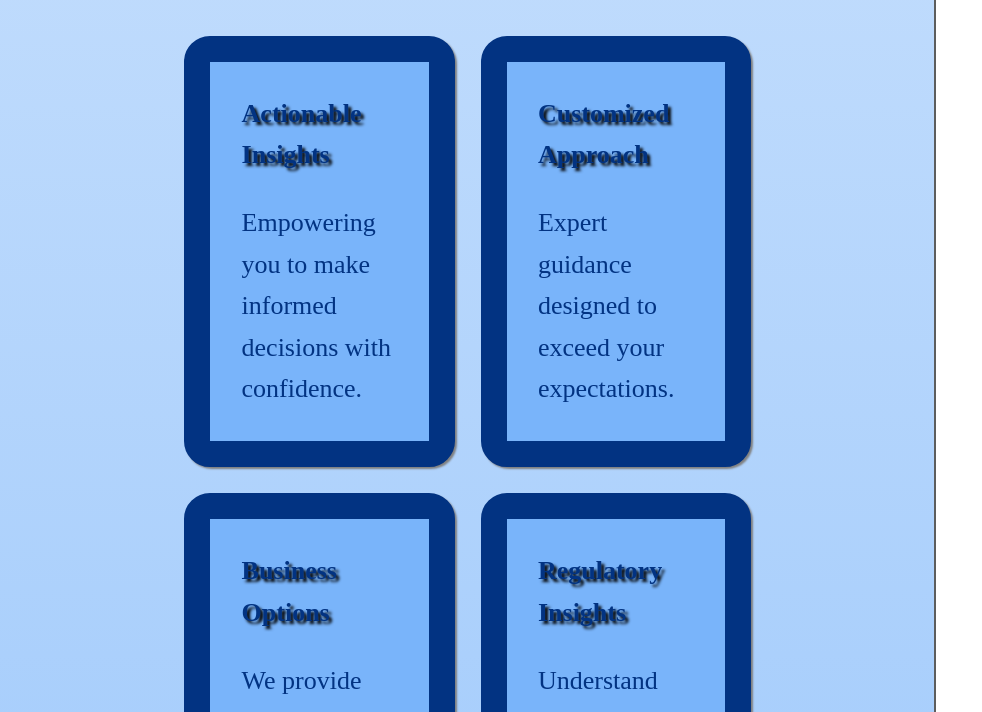
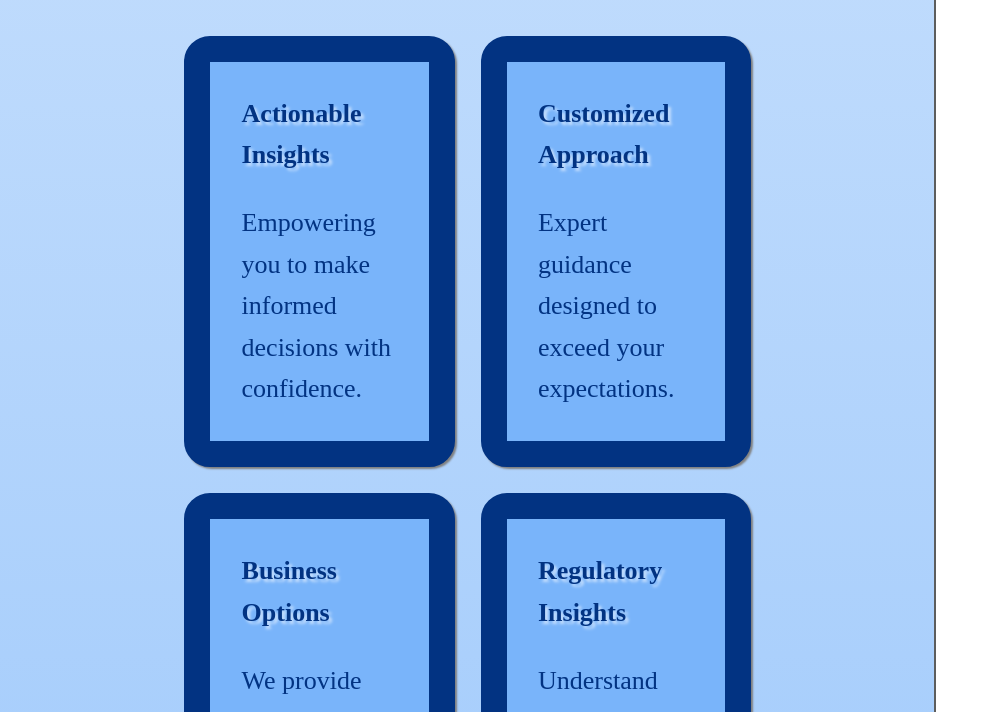
Before and after one commit to SarahWynn65/MeFDAs, a plain HTML site: page index.html in a window 1280 px wide. Shown: the part 2228-2940 px from the top of the page, 0-982 px from the left. Drawn offline with Linux system fonts and the light colour scheme; a web font is replaced by a local one.

Commit message:
featureCardTitle5 update

```diff
--- a/css/style.css
+++ b/css/style.css
@@ -54,7 +54,7 @@ h4 {
 }
 h6 {
     font-weight: 700;
-    text-shadow: 3px 3px 3px black;
+    text-shadow: 3px 3px 3px var(--lighterIconColor);
 }
 .siteContainer {
     width: 100vw;
@@ -792,6 +792,7 @@ section {
     color:var(--lighterIconColor);
     padding: .75rem;
     line-height: 1.6rem;
+    text-shadow: 3px 3px 3px black;
 }
 .featureCardDetails5 {
     color:var(--lighterIconColor);
```
